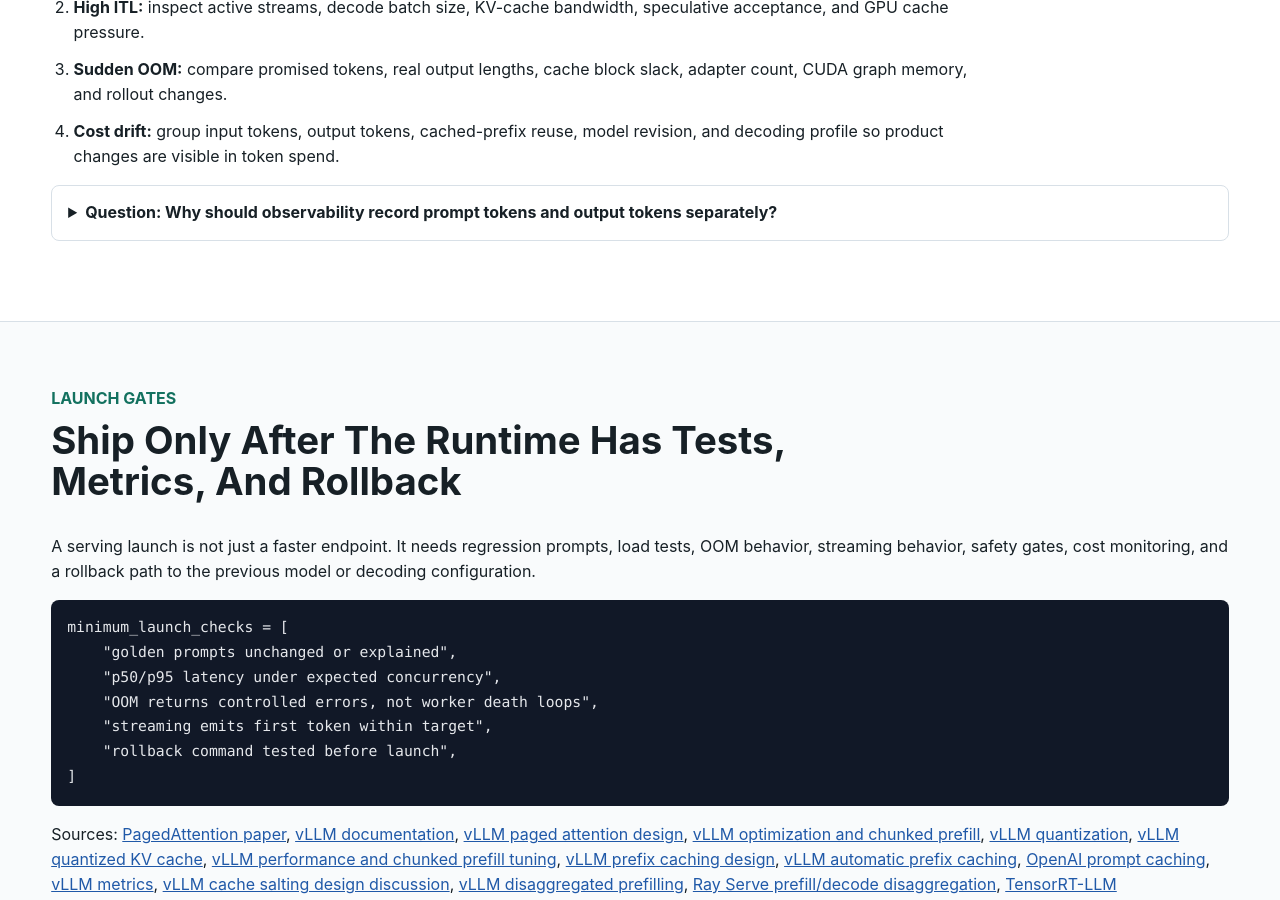
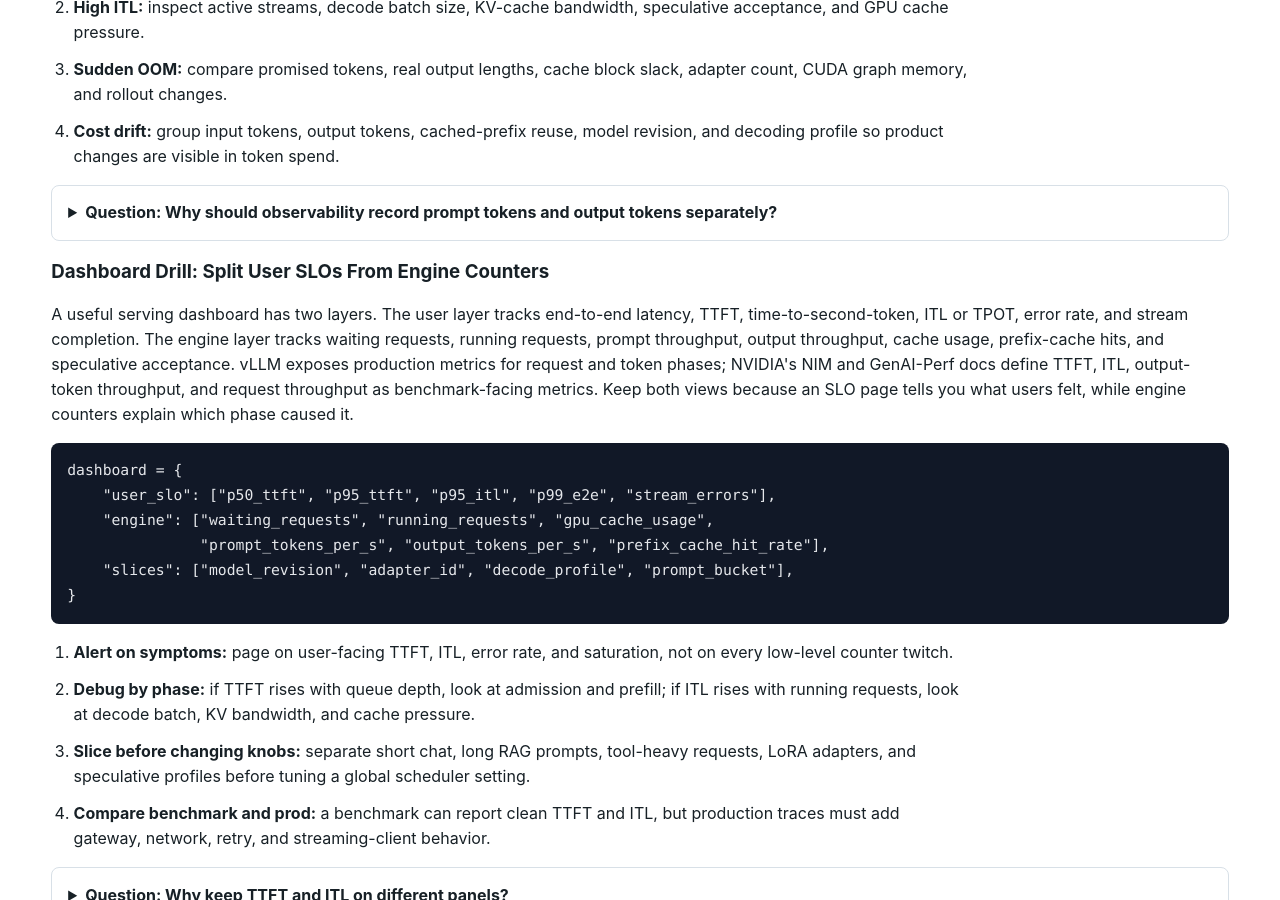
Before and after one commit to kennethli319/kennethli319.github.io, a Jekyll site: the page llm-ml-course/lessons/production-serving.html, which Jekyll copies as it is, in a window 1280 px wide and 900 px high, scrolled down 9110 px. Built offline with Jekyll 4.4.1, drawn with Linux system fonts in a browser that asks for light colours; some of the changed text lies outside the part shown.

Commit message:
Sync serving dashboard drill

```diff
--- a/llm-ml-course/lessons/production-serving.html
+++ b/llm-ml-course/lessons/production-serving.html
@@ -366,6 +366,34 @@ active_token_budget = estimate_decode_capacity(
         <summary>Question: Why should observability record prompt tokens and output tokens separately?</summary>
         <p>Prompt tokens mostly drive prefill cost and TTFT, while generated tokens drive decode occupancy, KV-cache growth, streaming duration, and user-visible cost. Combining them hides the phase that regressed.</p>
       </details>
+      <h3>Dashboard Drill: Split User SLOs From Engine Counters</h3>
+      <p>
+        A useful serving dashboard has two layers. The user layer tracks
+        end-to-end latency, TTFT, time-to-second-token, ITL or TPOT, error
+        rate, and stream completion. The engine layer tracks waiting requests,
+        running requests, prompt throughput, output throughput, cache usage,
+        prefix-cache hits, and speculative acceptance. vLLM exposes production
+        metrics for request and token phases; NVIDIA's NIM and GenAI-Perf docs
+        define TTFT, ITL, output-token throughput, and request throughput as
+        benchmark-facing metrics. Keep both views because an SLO page tells you
+        what users felt, while engine counters explain which phase caused it.
+      </p>
+      <pre><code>dashboard = {
+    "user_slo": ["p50_ttft", "p95_ttft", "p95_itl", "p99_e2e", "stream_errors"],
+    "engine": ["waiting_requests", "running_requests", "gpu_cache_usage",
+               "prompt_tokens_per_s", "output_tokens_per_s", "prefix_cache_hit_rate"],
+    "slices": ["model_revision", "adapter_id", "decode_profile", "prompt_bucket"],
+}</code></pre>
+      <ol class="steps">
+        <li><strong>Alert on symptoms:</strong> page on user-facing TTFT, ITL, error rate, and saturation, not on every low-level counter twitch.</li>
+        <li><strong>Debug by phase:</strong> if TTFT rises with queue depth, look at admission and prefill; if ITL rises with running requests, look at decode batch, KV bandwidth, and cache pressure.</li>
+        <li><strong>Slice before changing knobs:</strong> separate short chat, long RAG prompts, tool-heavy requests, LoRA adapters, and speculative profiles before tuning a global scheduler setting.</li>
+        <li><strong>Compare benchmark and prod:</strong> a benchmark can report clean TTFT and ITL, but production traces must add gateway, network, retry, and streaming-client behavior.</li>
+      </ol>
+      <details class="qa">
+        <summary>Question: Why keep TTFT and ITL on different panels?</summary>
+        <p>TTFT is usually where queueing and prefill show up; ITL is where decode-step contention, cache bandwidth, and streaming smoothness show up. A single latency percentile hides which path needs work.</p>
+      </details>
     </section>
 
     <section id="launch" class="band">
@@ -399,6 +427,7 @@ active_token_budget = estimate_decode_capacity(
         <a href="https://docs.vllm.ai/en/latest/features/automatic_prefix_caching.html">vLLM automatic prefix caching</a>,
         <a href="https://developers.openai.com/api/docs/guides/prompt-caching">OpenAI prompt caching</a>,
         <a href="https://docs.vllm.ai/en/stable/design/metrics/">vLLM metrics</a>,
+        <a href="https://docs.vllm.ai/en/v0.20.0/usage/metrics/">vLLM production metrics</a>,
         <a href="https://github.com/vllm-project/vllm/issues/16016">vLLM cache salting design discussion</a>,
         <a href="https://docs.vllm.ai/en/latest/features/disagg_prefill/">vLLM disaggregated prefilling</a>,
         <a href="https://docs.ray.io/en/latest/serve/llm/user-guides/prefill-decode.html">Ray Serve prefill/decode disaggregation</a>,
@@ -408,8 +437,11 @@ active_token_budget = estimate_decode_capacity(
         <a href="https://nvidia.github.io/TensorRT-LLM/latest/features/kvcache.html">TensorRT-LLM KV cache system</a>,
         <a href="https://github.com/NVIDIA/TensorRT-LLM/blob/main/tensorrt_llm/metrics/collector.py">TensorRT-LLM metrics collector</a>,
         <a href="https://github.com/NVIDIA/TensorRT-LLM/blob/main/docs/source/examples/kvcacheconfig.md">TensorRT-LLM KV cache configuration</a>,
+        <a href="https://github.com/NVIDIA/TensorRT-LLM/blob/main/docs/source/commands/trtllm-serve/run-benchmark-with-trtllm-serve.md">TensorRT-LLM benchmark metrics</a>,
         <a href="https://nvidia.github.io/TensorRT-LLM/blogs/tech_blog/blog5_Disaggregated_Serving_in_TensorRT-LLM.html">TensorRT-LLM disaggregated serving</a>,
         <a href="https://github.com/NVIDIA/TensorRT-LLM/blob/main/docs/source/legacy/advanced/gpt-attention.md">TensorRT-LLM paged KV cache notes</a>,
+        <a href="https://docs.nvidia.com/nim/benchmarking/llm/latest/metrics.html">NVIDIA NIM LLM benchmarking metrics</a>,
+        <a href="https://docs.nvidia.com/deeplearning/triton-inference-server/user-guide/docs/perf_analyzer/genai-perf/README.html">NVIDIA GenAI-Perf</a>,
         <a href="https://huggingface.co/docs/transformers/en/kv_cache">Hugging Face cache strategies</a>,
         <a href="https://opentelemetry.io/docs/specs/semconv/registry/attributes/gen-ai/">OpenTelemetry GenAI semantic conventions</a>,
         <a href="https://huggingface.co/docs/transformers/en/quantization/bitsandbytes">Hugging Face bitsandbytes quantization</a>,
```
